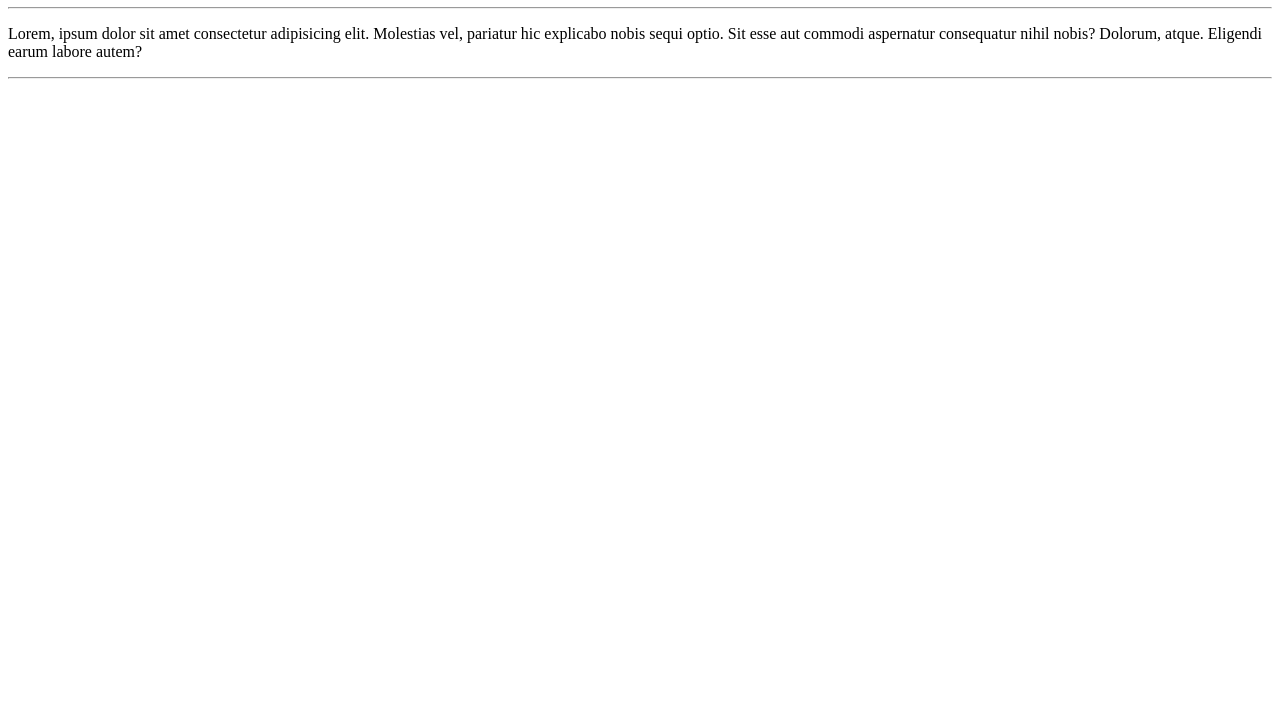
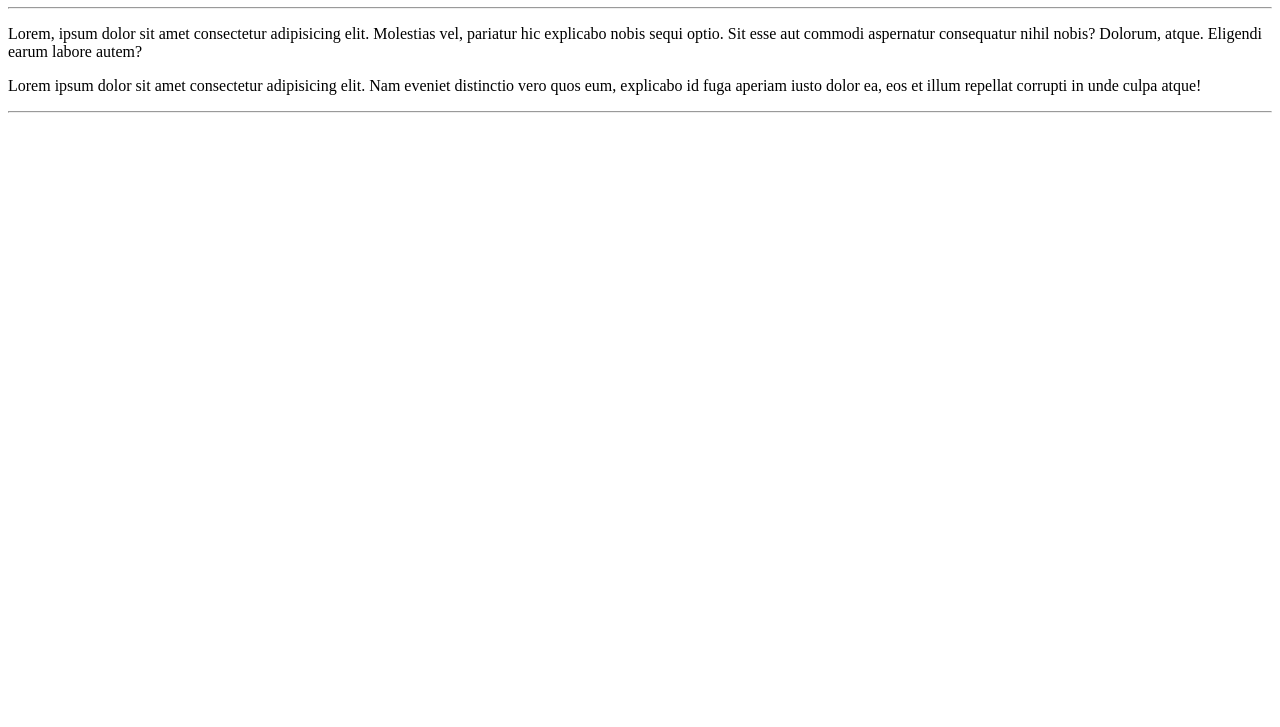
Before and after one commit to Milleny-Freire/Ola-Mundo, a plain HTML site: page site_exemplo/index.html in a window 1280 px wide. Shown: the part 73-800 px from the top of the page. Drawn offline with Linux system fonts and the light colour scheme.

Commit message:
adicionei um parágrafo

```diff
--- a/site_exemplo/index.html
+++ b/site_exemplo/index.html
@@ -10,6 +10,7 @@
     <h1>Olá, Mundo!</h1>
     <hr>
     <p>Lorem, ipsum dolor sit amet consectetur adipisicing elit. Molestias vel, pariatur hic explicabo nobis sequi optio. Sit esse aut commodi aspernatur consequatur nihil nobis? Dolorum, atque. Eligendi earum labore autem?</p>
+    <p>Lorem ipsum dolor sit amet consectetur adipisicing elit. Nam eveniet distinctio vero quos eum, explicabo id fuga aperiam iusto dolor ea, eos et illum repellat corrupti in unde culpa atque!</p>
     <hr>
 
 </body>
```
